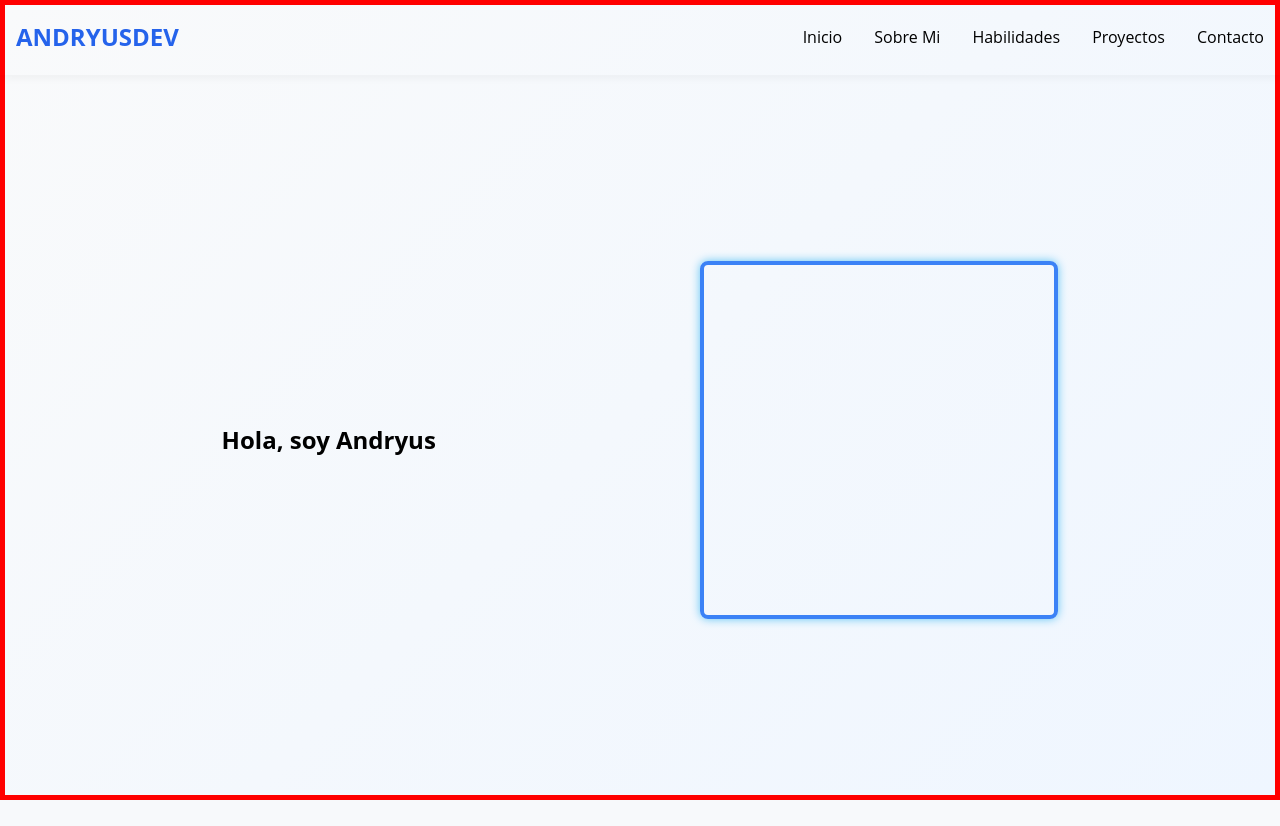
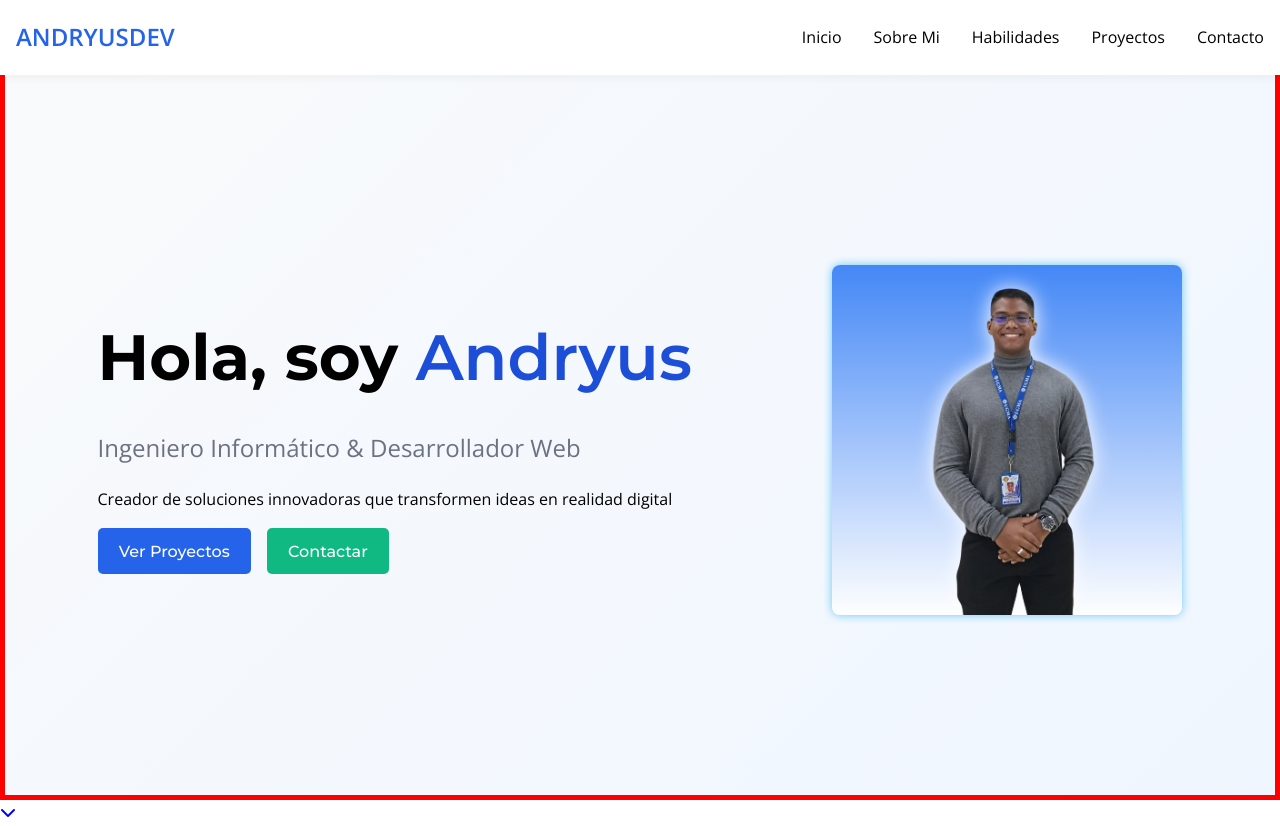
Before and after one commit to AndryusDev/Andryusdev_portafolioweb, a Django app: page /portafolio/ in a window 1280 px wide. Before the commit the page ends 800 px from the top, so only its background shows below. Run offline with Django 5.2, Linux system fonts and the light colour scheme.

Commit message:
mejorando estructura y añadiendo animaciones a los paneles

```diff
--- a/Andryusdev_web/static/css/Inicio.css
+++ b/Andryusdev_web/static/css/Inicio.css
@@ -15,6 +15,11 @@
     --space-lg: 2rem;
 }
 
+main {
+    flex: 1;
+    /*margin-top: 75px;*/ /* Compensa el header fijo */
+}
+
 .inicio__contenedor {
     min-height: 100vh;
     display: flex;
@@ -28,9 +33,21 @@
     padding-top: 80px;
 }
 
-main {
-    flex: 1;
-    /*margin-top: 75px;*/ /* Compensa el header fijo */
+.inicio__contenedor-texto {
+    animation: fadeInUp 0.8s ease-out;
+}
+
+.inicio__title {
+    font-family: 'Montserrat', sans-serif;
+    font-weight: 600;
+    font-size: 4rem;
+    margin: 0;
+}
+
+.inicio__subtitulo {
+    font-size: 1.5rem;
+    font-weight: 500;
+    color: var(--color-gray);
 }
 
 .inicio__contenedor-imagen {
@@ -43,6 +60,83 @@ main {
     height: 350px;
     width: 350px;
     border-radius: 8px;
-    border: 4px solid var(--color-primary-light);
+    background: linear-gradient(#3B82F6, #FFFFFF);
+    /*border: 4px solid var(--color-primary-light);*/
     box-shadow: 0 0 10px rgba(97, 197, 243);
+    overflow: hidden;
+    animation: hologramAppear 1.2s ease-out forwards;
+    opacity: 0;
 }
+
+@keyframes hologramAppear {
+    to {
+        opacity: 0.95;
+    }
+}
+
+.inicio__imagen {
+    height: auto;
+    width: 100%;
+    position: relative;
+    bottom: 33%;
+    left: 5%;
+    filter: drop-shadow(0px 0px 10px #fff);
+}
+
+span {
+    color: var(--color-primary-dark);
+}
+
+.contenedor__botones {
+    display: flex;
+    width: 100%;
+    gap: 1rem;
+}
+
+.botoninicio__contenedor {
+    display: inline-flex;
+    padding: 0.7rem 1.2rem;
+    font-size: 1rem;
+    font-family: 'Montserrat', sans-serif;
+    font-weight: 500;
+    border-radius: 5px;
+    cursor: pointer;
+    border: 2px solid transparent;
+    justify-content: space-around;
+    align-items: center;
+    transition: all 0.3s ease;
+
+}
+
+.proyectos {
+    background-color: var(--color-primary);
+    color: var(--color-white);
+}
+
+.proyectos:hover {
+    background-color: var(--color-primary-dark);
+    transform: translateY(-2px);
+    box-shadow: 0 4px 8px -1px rgba(0, 0, 0, 0.1);
+}
+
+.contactar {
+    background-color: var(--color-secondary);
+    color: var(--color-white);
+}
+
+.contactar:hover {
+    background-color: #0D9F6E;
+    transform: translateY(-2px);
+    box-shadow: 0 4px 8px -1px rgba(0, 0, 0, 0.1);
+}
+
+@keyframes fadeInUp {
+    from {
+        opacity: 0;
+        transform: translateY(20px);
+    }
+    to {
+        opacity: 1;
+        transform: translateY(0);
+    }
+}
--- a/Andryusdev_web/static/css/navbar.css
+++ b/Andryusdev_web/static/css/navbar.css
@@ -35,6 +35,7 @@ body {
     padding: 1rem 1rem;
     box-shadow:  1px 2px 10px rgba(0, 0, 0, 0.05);
     z-index: 1000;
+    background-color: var(--color-white);
 }
 
 .navbar__menu-contenedor {
--- a/Andryusdev_web/templates/includes/sections/Inicio.html
+++ b/Andryusdev_web/templates/includes/sections/Inicio.html
@@ -1,12 +1,22 @@
+{% load static%}
 <section>
     <div class="inicio__contenedor">
         <div class="inicio__contenedor-texto">
-            <h1 class="inicio__title">Hola, soy <span class="inicio__title--highlight">Andryus</span></h1>
+            <h1 class="inicio__title"><b>Hola, soy</b> <span class="inicio__title--highlight">Andryus</span></h1>
+            <h2 class="inicio__subtitulo">Ingeniero Informático & Desarrollador Web</h2>
+            <p class="inicio__descripcion">Creador de soluciones innovadoras que transformen ideas en realidad digital</p>
+            <div class="contenedor__botones">
+                <button class="botoninicio__contenedor proyectos">Ver Proyectos</button>
+                <button class="botoninicio__contenedor contactar">Contactar</button>
+            </div>
         </div>
         <div class="inicio__contenedor-imagen">
             <div class="inicio__contenedor-imagen--imagen">
-
+                <img src="{% static 'image/Andryus.png' %}" alt="Andryus Guaiquirima" class="inicio__imagen">
             </div>
         </div>
     </div>
+    <a href="#about" class="hero__scroll" aria-label="Desplazarse hacia abajo">
+                <i class="fas fa-chevron-down"></i>
+            </a>
 </section>
--- a/Andryusdev_web/templates/portafolio.html
+++ b/Andryusdev_web/templates/portafolio.html
@@ -9,6 +9,7 @@
         <link rel="stylesheet" href="{% static 'css/navbar.css' %}">
         <link rel="stylesheet" href="https://cdnjs.cloudflare.com/ajax/libs/font-awesome/6.4.0/css/all.min.css">
         <link rel="stylesheet" href="{% static 'css/inicio.css' %}">
+        <link href="https://fonts.googleapis.com/css2?family=Montserrat:wght@400;500;600;700&family=Open+Sans:wght@400;600&display=swap" rel="stylesheet">
         <title>Andryusdev | Ingeniero en Informatica</title>
         <meta name="description" content="Portafolio de Andryus Guaiquirima, desarrollador web especialista en con CSS y Django">
         <meta name="author" content="Andryus Guaiquirima">
```
Also changed, not shown: Andryusdev_web/static/image/Andryus.png (added).
